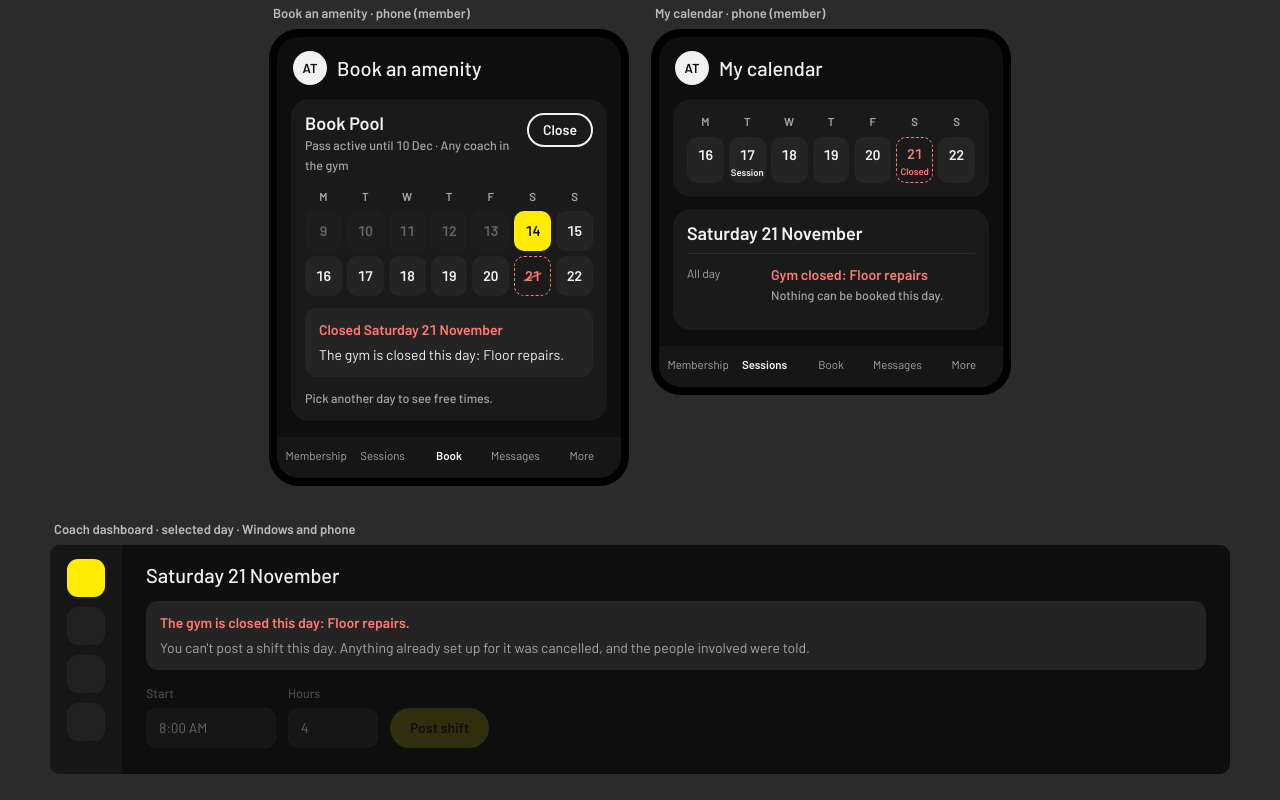
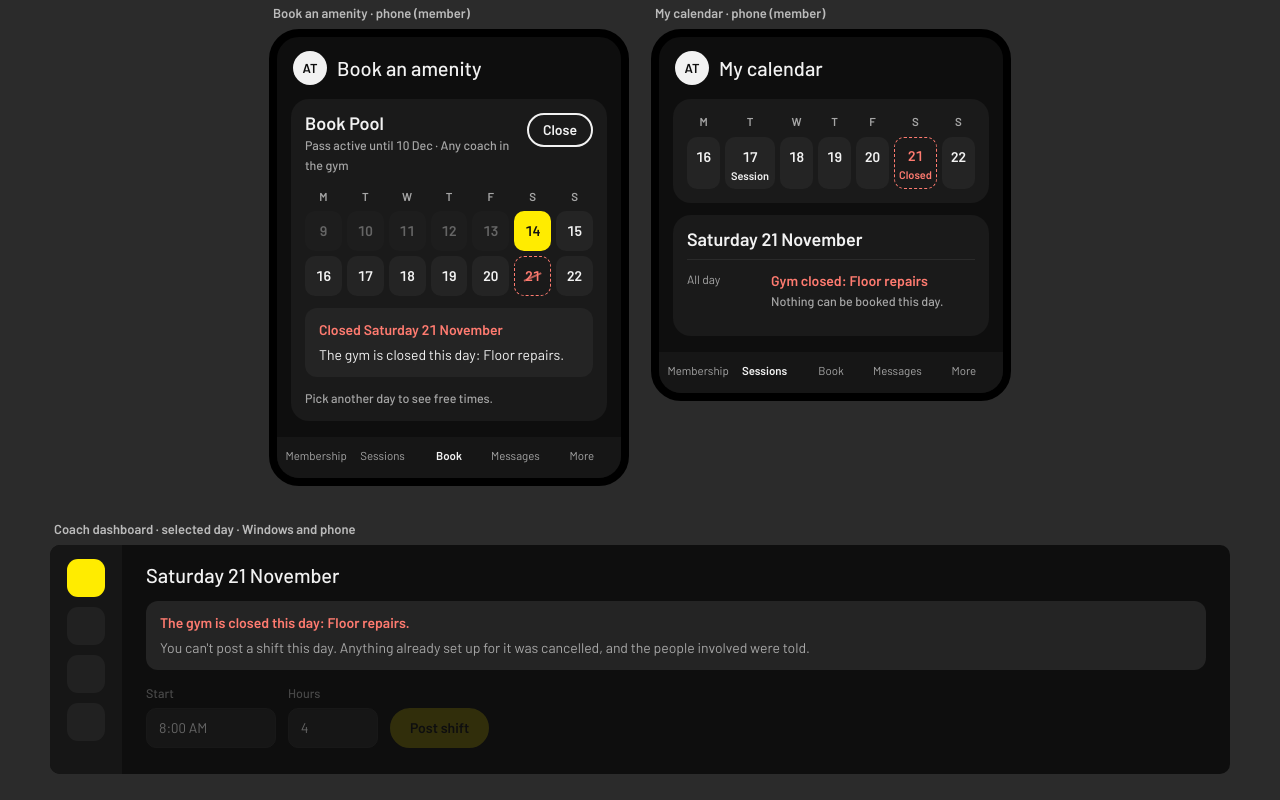
Before and after one commit to BowieRamirez/gym-membership, a plain HTML site: page docs/mockups/gym-closed-days.html in a window 1280 px wide. Shown: the part 1069-1869 px from the top of the page. Drawn offline with Linux system fonts and the light colour scheme.

Commit message:
Gym closed days mockup: calendar tile labels at 11px with more inner space (design hook)
Co-Authored-By: Claude Opus 5.5 <noreply@anthropic.com>

```diff
--- a/docs/mockups/gym-closed-days.html
+++ b/docs/mockups/gym-closed-days.html
@@ -106,8 +106,8 @@
   .tabbar span.on { color: var(--ink); font-weight: 600; }
 
   /* member calendar: month cell markers and the day list */
-  .cal .day { height: 46px; align-content: start; padding-top: 6px; }
-  .cal .day small { display: block; font: 600 9.5px/1 Barlow; margin-top: 3px; }
+  .cal .day { height: 52px; align-content: start; padding: 8px 4px; }
+  .cal .day small { display: block; font: 600 11px/1 Barlow; margin-top: 3px; }
   .cal .day.closed::after { display: none; }
   .entry { display: grid; grid-template-columns: 74px 1fr; gap: 10px; padding: 11px 0; border-top: 1px solid var(--line); }
   .entry .k { font-size: 12px; color: var(--muted); }
```
